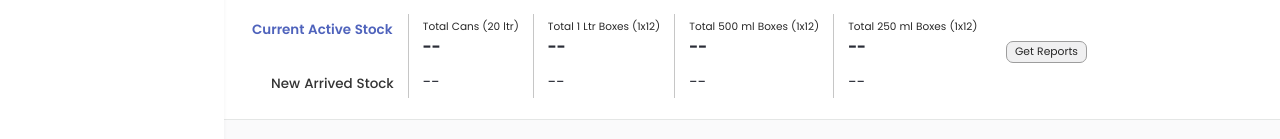
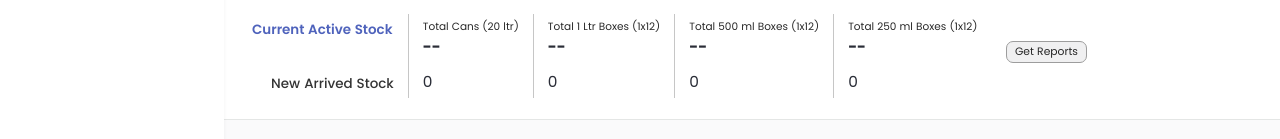
Before and after one commit to ecknologic/TrackingSystem, a React (Create React App) app in the folder client/: page /manage-stock in a window 1280 px wide. Shown: the part 303-442 px from the top of the page. Built offline with nearby package versions, Linux system fonts and the light colour scheme; no server answers; sample sign-in values are in the browser's storage.

Commit message:
Changes in warehouse

```diff
--- a/client/src/UI/stock/warehouse/index.js
+++ b/client/src/UI/stock/warehouse/index.js
@@ -1,5 +1,5 @@
 import { Tabs } from 'antd';
-import React, { Fragment, useState } from 'react';
+import React, { Fragment, useEffect, useState } from 'react';
 import Header from './header';
 import StockDetails from './tabs/StockDetails';
 import ReportsDropdown from '../../../components/ReportsDropdown';
@@ -7,15 +7,25 @@ import Delivery from './tabs/Delivery';
 import { TODAYDATE } from '../../../utils/constants';
 import DatePickerPanel from '../../../components/DatePickerPanel';
 import NoContent from '../../../components/NoContent';
+import { http } from '../../../modules/http';
 
 const WarehouseStock = () => {
 
     const [activeTab, setActiveTab] = useState('1')
     const [selectedDate, setSelectedDate] = useState(TODAYDATE)
-
+    const [newStockDetails, setStockDetails] = useState({})
+    useEffect(() => {
+        getNewStockDetails()
+    }, [])
+    const getNewStockDetails = async () => {
+        const url = `/warehouse/getNewStockDetails/1`
+        const data = await http.GET(url)
+        setStockDetails(data)
+    }
     const handleDateChange = (date) => {
         setSelectedDate(date)
     }
+
 
     return (
         <Fragment>
@@ -37,7 +47,7 @@ const WarehouseStock = () => {
                     <DatePickerPanel onChange={handleDateChange} />
                 </div>
                 {
-                    activeTab === '1' ? <StockDetails date={selectedDate} />
+                    activeTab === '1' ? <StockDetails date={selectedDate} stockDetails={newStockDetails} />
                         : activeTab === '2' ? <Delivery date={selectedDate} />
                             : <NoContent content='Design is in progress' />
                 }
--- a/client/src/UI/stock/warehouse/tabs/StockDetails.js
+++ b/client/src/UI/stock/warehouse/tabs/StockDetails.js
@@ -8,7 +8,7 @@ import OFDPanel from '../../../../components/OFDPanel';
 import { http } from '../../../../modules/http';
 import { getWarehoseId } from '../../../../utils/constants';
 
-const StockDetails = ({ date }) => {
+const StockDetails = ({ date, stockDetails }) => {
     const warehouseId = getWarehoseId()
     const [CAS, setCAS] = useState({})
     const [OFD, setOFC] = useState({})
@@ -43,7 +43,7 @@ const StockDetails = ({ date }) => {
 
     return (
         <div className='stock-details-container'>
-            <CASPanel data={CAS} />
+            <CASPanel data={CAS} newStockDetails={stockDetails} />
             <OFDPanel data={OFD} />
             <DSPanel />
             <div className='empty-cans-header'>
--- a/client/src/components/CASPanel.js
+++ b/client/src/components/CASPanel.js
@@ -1,9 +1,10 @@
-import React from 'react';
+import React, { useEffect } from 'react';
 import CustomButton from './CustomButton';
 
-const CASPanel = ({ data }) => {
+const CASPanel = ({ data, newStockDetails }) => {
+    console.log("DBDHBHD", newStockDetails)
+    const { total20LCans: newStock20L = 0, total1LBoxes: newStock1L = 0, total500MLBoxes: newStock500ML = 0, total250MLBoxes: newStock250ML = 0 } = newStockDetails
     const { total1LBoxes, total20LCans, total250MLBoxes, total500MLBoxes } = data
-
     return (
         <div className='stock-panel cas-panel-container'>
             <div className='box titles'>
@@ -13,29 +14,29 @@ const CASPanel = ({ data }) => {
             <div className='box items'>
                 <span className='name'>Total Cans (20 ltr)</span>
                 <div className='numbers-container'>
-                    <span className='number'>{total1LBoxes || '--'}</span>
-                    <span className='number new'>--</span>
+                    <span className='number'>{total20LCans || '--'}</span>
+                    <span className='number new'>{newStock20L}</span>
                 </div>
             </div>
             <div className='box items'>
                 <span className='name'>Total 1 Ltr Boxes (1x12)</span>
                 <div className='numbers-container'>
-                    <span className='number'>{total20LCans || '--'}</span>
-                    <span className='number new'>--</span>
+                    <span className='number'>{total1LBoxes || '--'}</span>
+                    <span className='number new'>{newStock1L}</span>
                 </div>
             </div>
             <div className='box items'>
                 <span className='name'>Total 500 ml Boxes (1x12)</span>
                 <div className='numbers-container'>
-                    <span className='number'>{total250MLBoxes || '--'}</span>
-                    <span className='number new'>--</span>
+                    <span className='number'>{total500MLBoxes || '--'}</span>
+                    <span className='number new'>{newStock500ML}</span>
                 </div>
             </div>
             <div className='box items last'>
                 <span className='name'>Total 250 ml Boxes (1x12)</span>
                 <div className='numbers-container'>
-                    <span className='number'>{total500MLBoxes || '--'}</span>
-                    <span className='number new'>--</span>
+                    <span className='number'>{total250MLBoxes || '--'}</span>
+                    <span className='number new'>{newStock250ML}</span>
                 </div>
             </div>
             <div className='buttons'>
```
Also changed, not shown: 1 other file (tests, documents, lock files or other folders).
